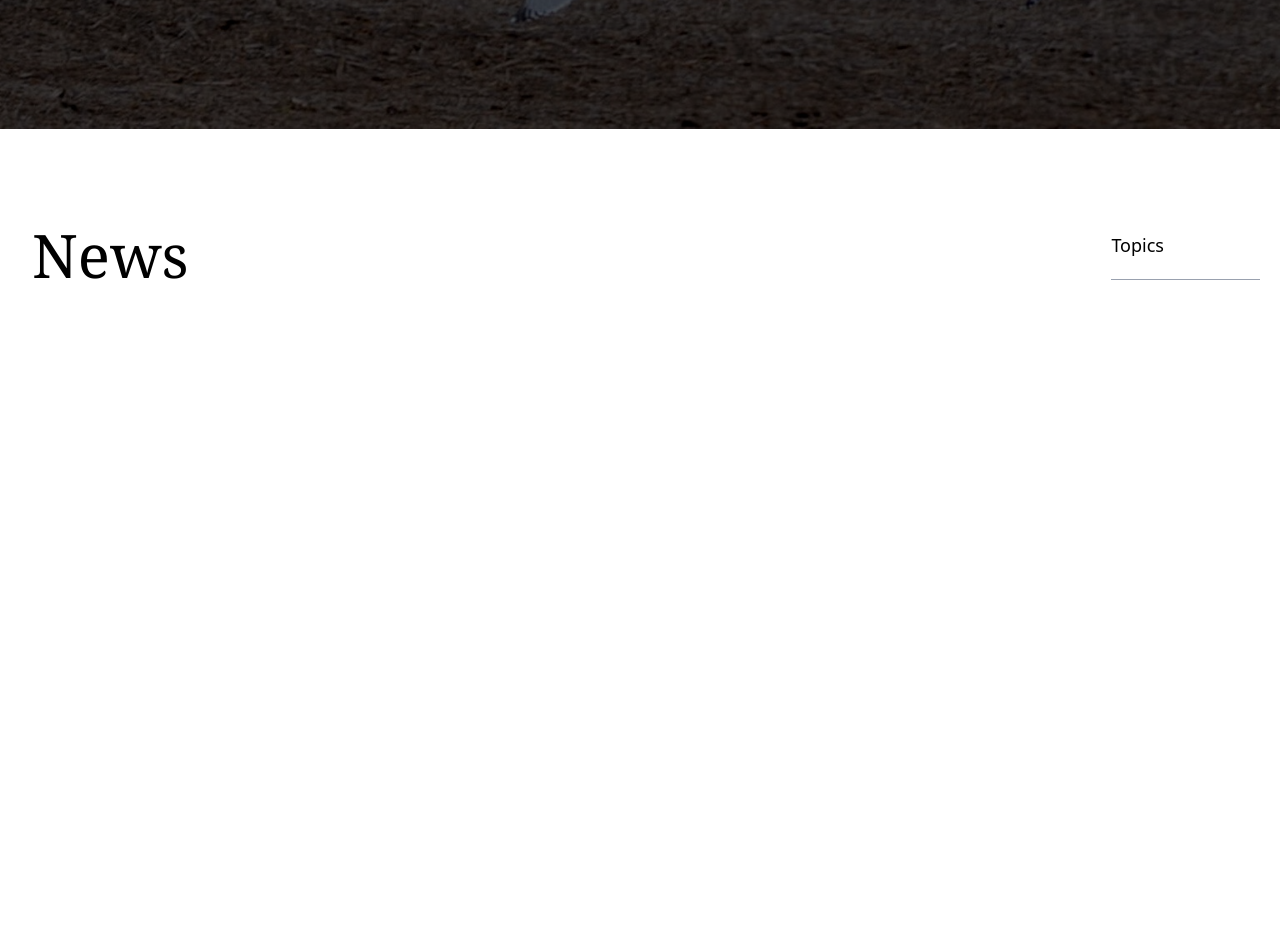
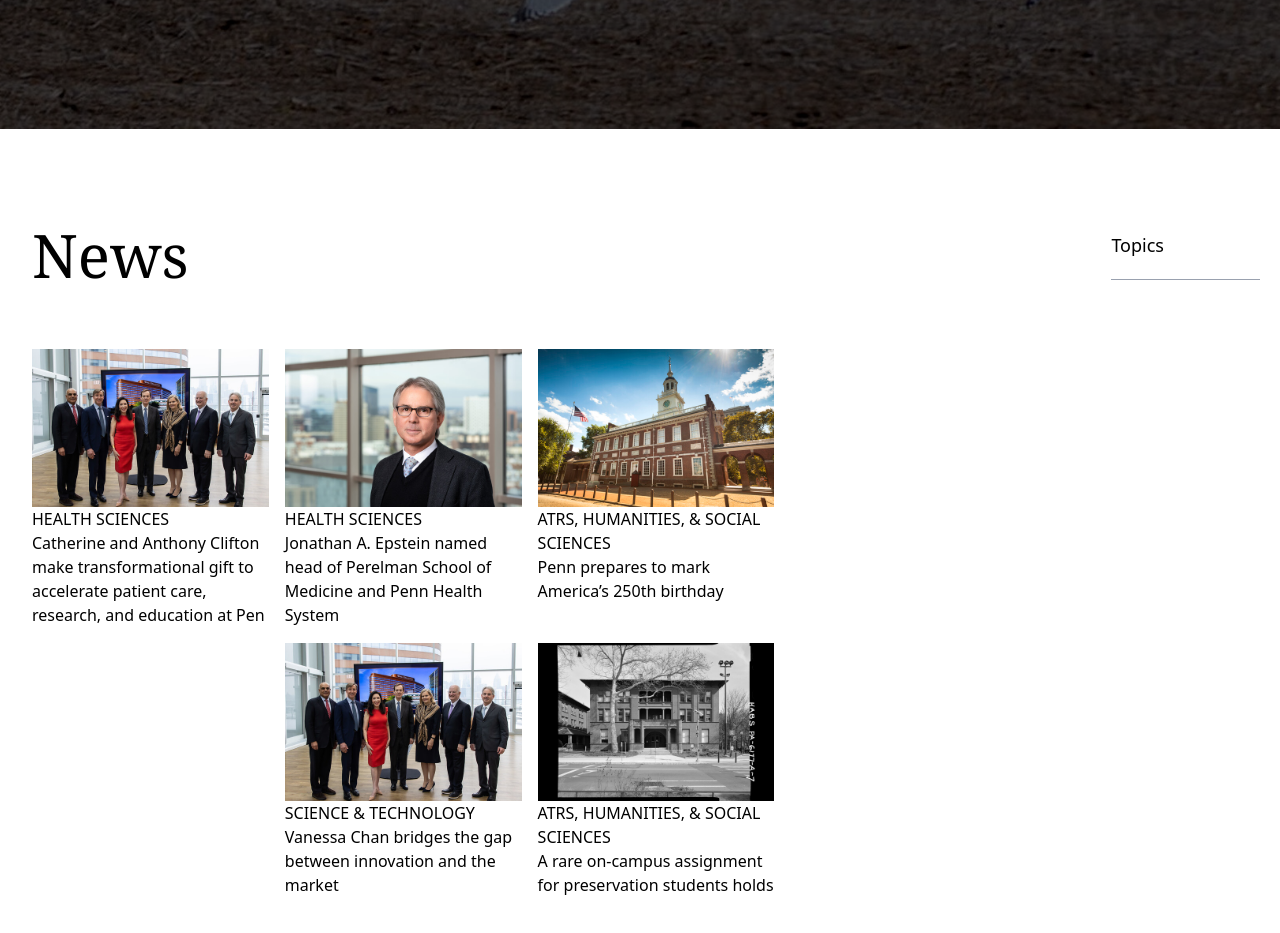
Before and after one commit to dondou21/gate, a website: page public/index.html in a window 1280 px wide. Shown: the part 671-1604 px from the top of the page. Before the commit the page ends 967 px from the top, so only its background shows below. Drawn offline with Linux system fonts and the light colour scheme.

Commit message:
The news boxes added without layout

```diff
--- a/public/index.html
+++ b/public/index.html
@@ -54,12 +54,72 @@
   <section class=" mt-24  ml-8  ">
     <!-- title -->
 
-     <div class="flex relative justify-between items-center w-full ">
+     <div class="flex relative justify-between items-center w-full mb-16   ">
         <h1 class="mt text-6xl  font-serif">News</h1>
         <a class=" text-lg mr-5  border-b-1 border-gray-400 pb-5 pr-24  " href="#">Topics           </a>
      </div>
+     <!-- Boxes -->
 
-     <!-- Boxes -->
+      <div class="grid grid-cols-5 grid-rows-5 gap-4 w-full ">
+        <!-- Box1 -->
+          <div class="row-span-2">
+              <img src="./images/pavilion-gift-teaser_3.jpg" alt="Pavilion" srcset="">
+              <div>
+                <h1>
+                  HEALTH SCIENCES
+                </h1>
+                <p>
+                  Catherine and Anthony Clifton make transformational gift to accelerate patient care,
+                   research, and education at Pen
+                </p>
+              </div>
+          </div>
+          <!-- Box2 -->
+          <div >
+            <img src="./images/epstein-jon-teaser_1.jpg" alt="Epstein" srcset="">
+            <div>
+              <h1>
+                HEALTH SCIENCES
+              </h1>
+              <p>
+                Jonathan A. Epstein named head of Perelman School of Medicine and Penn Health System
+              </p>
+            </div>
+          </div>
+          <!-- Box3 -->
+          <div >
+            <img src="./images/america-250-teaser-social-main_1.jpg" alt="america" srcset="">
+            <div>
+              <h1>
+                ATRS, HUMANITIES, & SOCIAL SCIENCES
+              </h1>
+              <p>
+                Penn prepares to mark America’s 250th birthday
+              </p>
+            </div>
+          </div>
+          <!-- Box4 -->
+          <div class="col-start-3 row-start-2">
+            <img src="./images/preservation-campus-teaser_1.jpg" alt="preservation-campus-teaser_1" srcset="">
+            <h1>
+              ATRS, HUMANITIES, & SOCIAL SCIENCES
+            </h1>
+            <p>
+              A rare on-campus assignment for preservation students holds
+            </p>
+          </div>
+          <!-- Box5 -->
+          <div class="col-start-2 row-start-2">
+            <img src="./images/pavilion-gift-teaser_3.jpg" alt="" srcset="">
+            <h1>
+              SCIENCE & TECHNOLOGY
+            </h1>
+            <p>
+              Vanessa Chan bridges the gap between innovation and the market
+            </p>
+          </div>
+</div>
+
       <div>
 
       </div>
```
Also changed, not shown: public/output.css.
